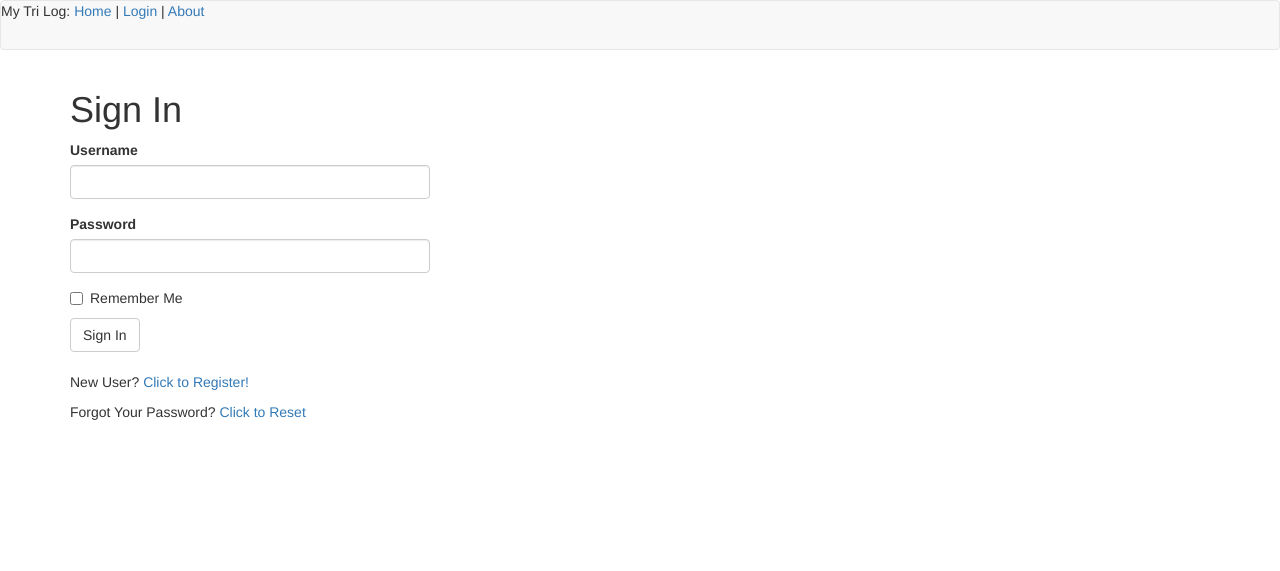
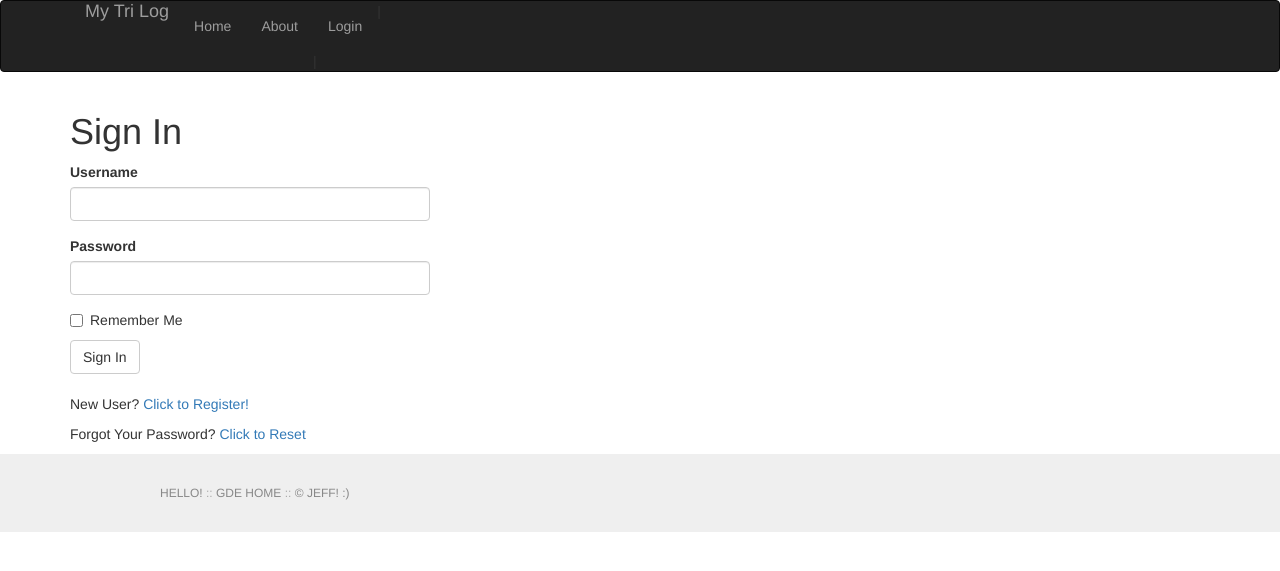
Before and after one commit to jeffknerr/mytrilog, a Flask app: a page that uses app/templates/base.html in a window 1280 px wide. Shown: the top 571 px of the page. Run offline with Flask 2, Linux system fonts and the light colour scheme; some libraries are stand-ins or nearby versions.

Commit message:
got a lot of the graph working

```diff
--- /dev/null
+++ b/app/static/css/trilog.css
@@ -0,0 +1,67 @@
+/* trilog CSS Customizations */
+
+.navbar-brand {
+  padding: 0px 10px 0px 30px;
+}
+
+/*****  footer stuff  ********/
+
+.footer {
+  background-color: #444;
+  border: 1px solid transparent;
+}
+
+.footer-gray {
+  background-color: #EFEFEF;
+  width: 100%;
+}
+
+.footer-custom {
+  color: #aaa;
+  font: normal normal 12px/1.4 "HelveticaNeue-Light", "Helvetica Neue Light", "Helvetica Neue", Helvetica, Arial, "Lucida Grande", sans-serif;
+  max-width: 1008px;
+  box-sizing: border-box;
+  margin: 0 auto;
+  padding: 24px;
+}
+
+
+.ftr-links {
+  padding: 0;
+  margin: 0;
+}
+
+.ftr-links:after {
+  display: table;
+  clear: both;
+  content: "";
+}
+
+.ftr-links li {
+  display: inline-block;
+  list-style-type: none;
+  margin: 0;
+  padding: 3px 0;
+  color: #888;
+  font: normal normal 12px "HelveticaNeue-Light", "Helvetica Neue Light", "Helvetica Neue", Helvetica, Arial, "Lucida Grande", sans-serif;
+  text-transform: uppercase;
+  /*width: 150px;*/
+}
+
+.footer-custom a,
+.footer-custom a:link,
+.footer-custom a:visited,
+.ftr-linksb li .link {
+  text-decoration: none;
+  color: #888;
+  padding: 5px 0;
+  display: block;
+}
+
+.footer-custom a:hover,
+.footer-custom a:active,
+.ftr-links li .link:hover {
+  text-decoration: underline;
+  color: #888;
+  cursor: pointer;
+}
--- a/app/templates/base.html
+++ b/app/templates/base.html
@@ -1,4 +1,14 @@
 {% extends 'bootstrap/base.html' %}
+
+{% block styles -%}
+{{super()}}
+<link href="{{ url_for('static', filename='css/trilog.css') }}" rel="stylesheet">
+{% endblock styles %}
+
+{% block head %}
+{{super()}}
+<link rel="icon" type="image/png" href="{{ url_for('static', filename='images/favicon.png') }}"
+{% endblock %}
 
 
 {% block scripts %}
@@ -15,23 +25,41 @@
    {% endif %}
 {% endblock %}
 
+
 {% block navbar %}
-    <nav class="navbar navbar-default">
-			<div>My Tri Log:
-				<a href="{{url_for('main.index')}}">Home</a>  |
-        {% if current_user.is_anonymous %}
-				<a href="{{url_for('auth.login')}}">Login</a> |
-        {% else %}
-				<a href="{{url_for('main.user',username=current_user.username)}}">Profile</a> |
-				<a href="{{url_for('main.explore')}}">Explore</a> |
-				<a href="{{url_for('auth.logout')}}">Log O U T</a> |
-        {% endif %}
-				<a href="{{url_for('main.about')}}">About</a>
-			</div>
+    <nav class="navbar navbar-inverse">
+        <div class="container">
+            <div class="navbar-header">
+                <button type="button" class="navbar-toggle collapsed" data-toggle="collapse" data-target="#bs-example-navbar-collapse-1" aria-expanded="false">
+                    <span class="sr-only">Toggle navigation</span>
+                    <span class="icon-bar"></span>
+                    <span class="icon-bar"></span>
+                    <span class="icon-bar"></span>
+                </button>
+            <a class="navbar-brand" href="{{url_for('main.index')}}">My Tri Log </a>
+            </div>
+            <div class="collapse navbar-collapse" id="bs-example-navbar-collapse-1">
+                <ul class="nav navbar-nav">
+                    <li><a href="{{url_for('main.index')}}">Home</a></li> |
+                    <li><a href="{{url_for('main.about')}}">About</a> </li>
+                    {% if current_user.is_anonymous %}
+                    <li><a href="{{url_for('auth.login')}}">Login</a> |
+                    {% else %}
+                    <li><a href="{{url_for('main.user',username=current_user.username)}}">Profile</a> </li>|
+                    <li><a href="{{url_for('main.explore')}}">Explore</a> </li>|
+                </ul>
+                <ul class="nav navbar-nav navbar-right">
+                    <li><a href="{{url_for('auth.logout')}}">Log O U T</a> </li>|
+                </ul>
+                    {% endif %}
+                </ul>
+
+	</div>
+	</div>
     </nav>
 {% endblock %}
 
-<hr>
+
 {% block content %}
     <div class="container">
         {% with messages = get_flashed_messages() %}
@@ -45,5 +73,22 @@
         {# application content needs to be provided in the app_content block #}
         {% block app_content %}{% endblock %}
     </div>
+{%- block footer %}
+<footer>
+  <div class="footer-gray">
+    <div class="footer-custom">
+      <ul class="ftr-links">
+        {% if current_user.is_anonymous %}
+        <li>Hello!</li> ::
+        {% else %}
+	<li><strong>your last login</strong>:
+	{{moment(current_user.last_seen).format('LLLL')}}</li> ::
+        {% endif %}
+        <li><a href="https://www.goofydogears.net">GDE Home</a></li> ::
+        <li>&copy; Jeff! :) </li>
+      </ul>
+    </div>
+  </div>
+</footer>
+{%- endblock footer %}
 {% endblock %}
-<hr>
--- a/app/templates/index.html
+++ b/app/templates/index.html
@@ -7,8 +7,7 @@
 
 <table>
 <tr>
-  <td><img src="/static/{{current_user.username}}.png" alt="workout plot"></td>
-  <td><img src="{{ url_for('main.plot', user=current_user.username) }}" alt="Image Placeholder" height="500"></td>
+  <td><img src="{{ url_for('main.plot', user=current_user.username) }}" alt="Image Placeholder" height="400"></td>
   <td>
 {% if form %}
 <h2>Log a workout?</h2>
@@ -16,9 +15,11 @@
 {% endif %}
   </td>
 </tr>
+</table>
 
 
 <br>
+<hr>
 <hr>
 <table class="table table-hover">
 <tr>
```
Also changed, not shown: app/main/forms.py (+7 -3 lines), app/main/jkutils.py (+65 -15 lines), app/main/routes.py (+15 -37 lines), app/models.py (+18 -1 lines), app/static/images/favicon.png (added), app/static/images/john.png (renamed from app/static/john.png), app/static/images/knerr.png (renamed from app/static/knerr.png), app/static/images/lily.jpg (renamed from app/static/lily.jpg), app/static/images/sammy.png (renamed from app/static/sammy.png), app/static/images/susan.png (renamed from app/static/susan.png).
